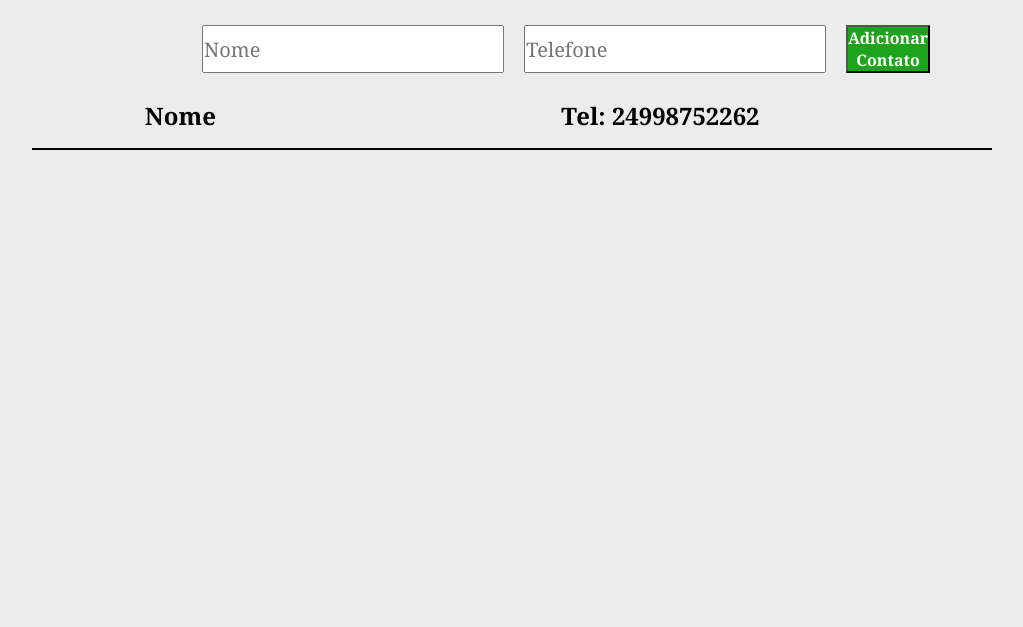
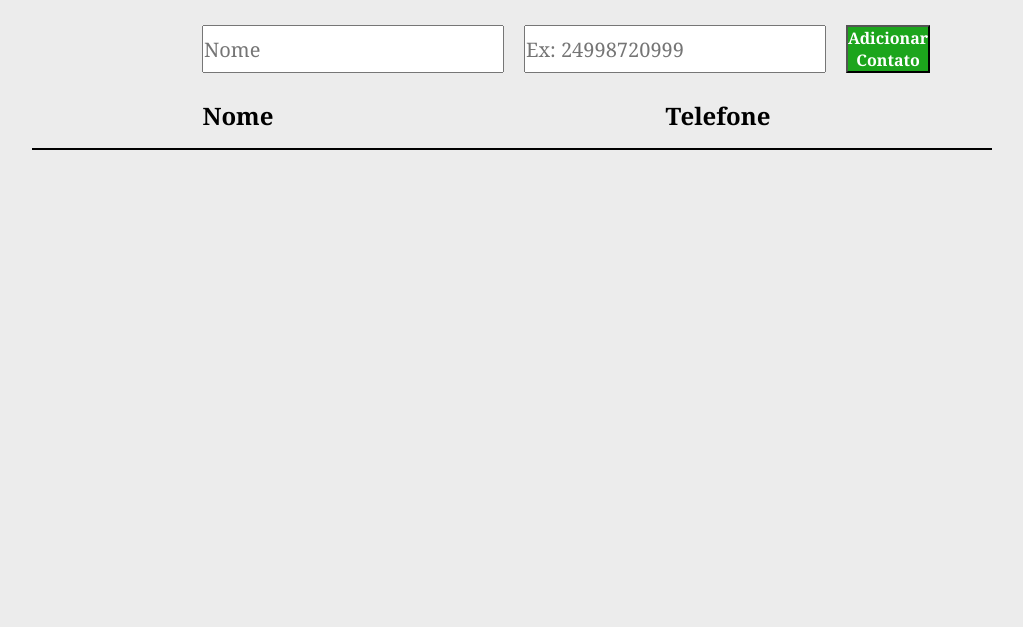
Before and after one commit to dev-limatheus/Exercicio-Projeto-2, a plain HTML site: page index.html in a window 1280 px wide. Shown: the part 173-800 px from the top of the page, without its empty margins (128-1151 px from the left). Drawn offline with Linux system fonts and the light colour scheme.

Commit message:
Alterando texto no input

```diff
--- a/index.html
+++ b/index.html
@@ -19,14 +19,14 @@
             </header>
             <form id="formContato">
                 <input id="nome-contato" type="text" placeholder="Nome" required>
-                <input id="numero-contato" type="number" placeholder="Telefone" required>
+                <input id="numero-contato" type="number" placeholder="Ex: 24998720999" required>
                 <button type="submit">Adicionar Contato</button>
             </form >
             <table cellspacing="0">
                 <thead>
                     <tr>
                         <th>Nome</th>
-                        <th>Tel: 24998752262</th>
+                        <th>Telefone</th>
                     </tr>
                 </thead>
                 <tbody>
```
